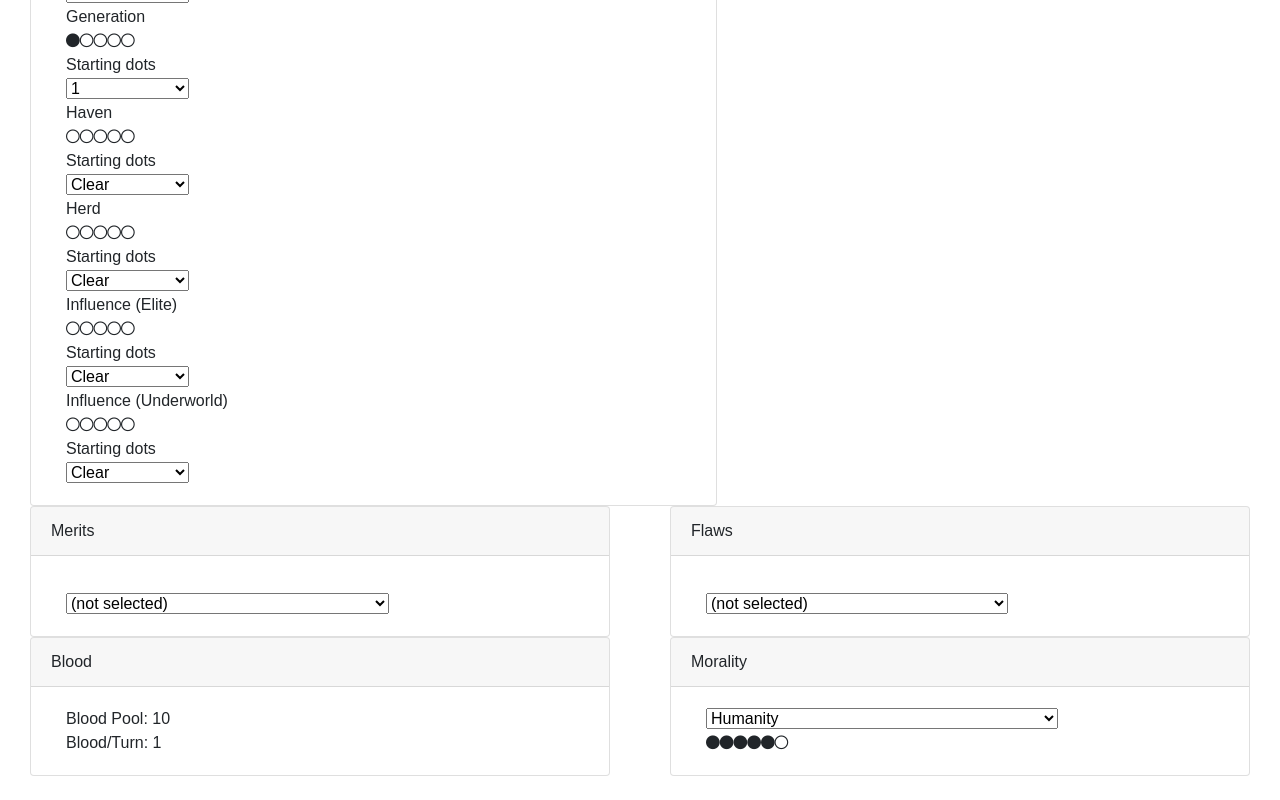
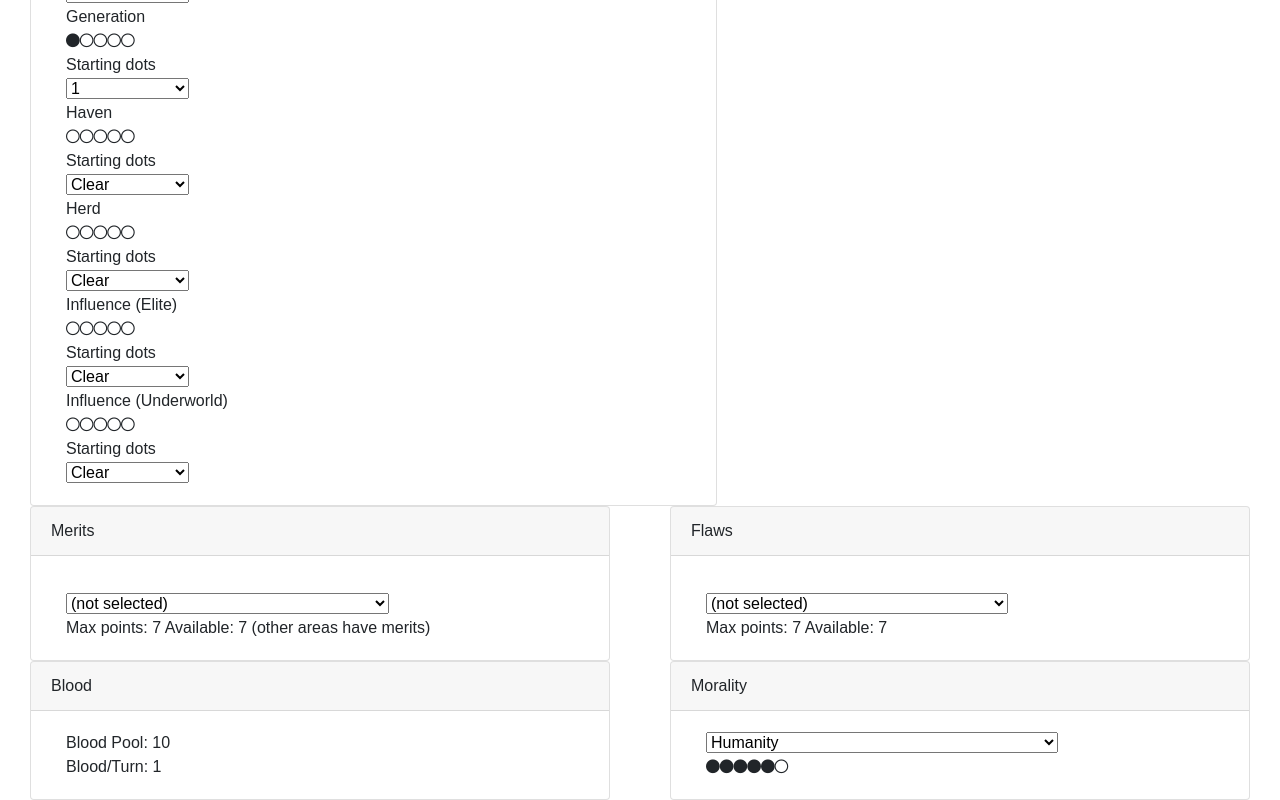
Before and after one commit to TrueWill/embracer, a React (Create React App) app: page / in a window 1280 px wide. Shown: the part 2227-3027 px from the top of the page. Before the commit the page ends 3003 px from the top, so only its background shows below. Built offline with nearby package versions, Linux system fonts and the light colour scheme.

Commit message:
Add display of max and available merit/flaw points

```diff
--- a/src/components/Flaws.js
+++ b/src/components/Flaws.js
@@ -1,6 +1,7 @@
 import React, { Component } from 'react';
 import PropTypes from 'prop-types';
 import Section from './Section';
+import { maxFlawPoints } from '../constants/flaws';
 
 const getDescription = flaw =>
   `${flaw.name} (${flaw.points} point${flaw.points > 1 ? 's' : ''})`;
@@ -99,6 +100,9 @@ class Flaws extends Component {
               Add
             </button>
           )}
+        <div>
+          Max points: {maxFlawPoints} Available: {availablePoints}
+        </div>
       </Section>
     );
   }
--- a/src/components/Merits.js
+++ b/src/components/Merits.js
@@ -1,6 +1,7 @@
 import React, { Component } from 'react';
 import PropTypes from 'prop-types';
 import Section from './Section';
+import { maxMeritPoints } from '../constants/merits';
 
 const getDescription = merit =>
   `${merit.name} (${merit.points} point${merit.points > 1 ? 's' : ''})`;
@@ -99,6 +100,10 @@ class Merits extends Component {
               Add
             </button>
           )}
+        <div>
+          Max points: {maxMeritPoints} Available: {availablePoints} (other areas
+          have merits)
+        </div>
       </Section>
     );
   }
```
